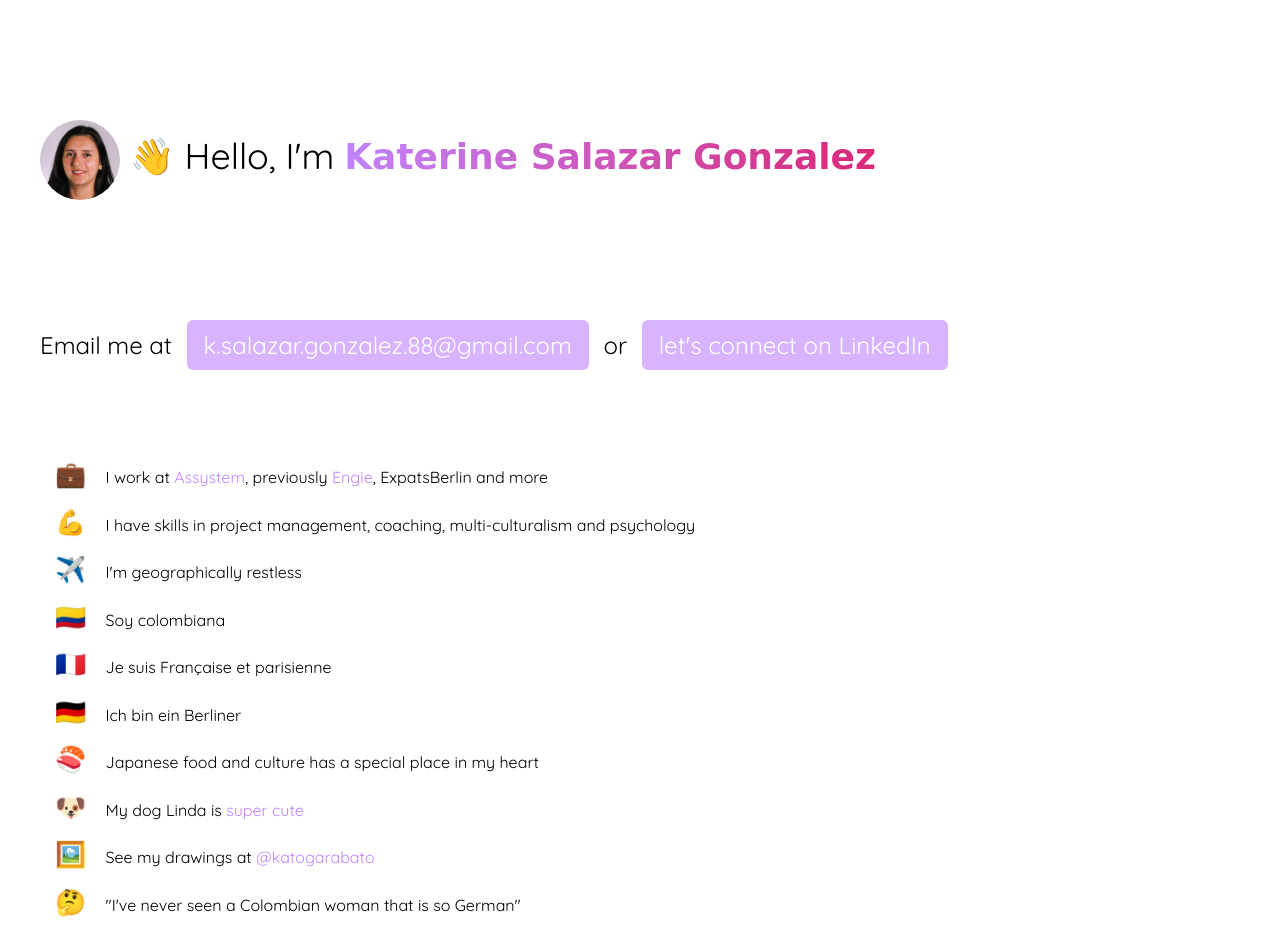
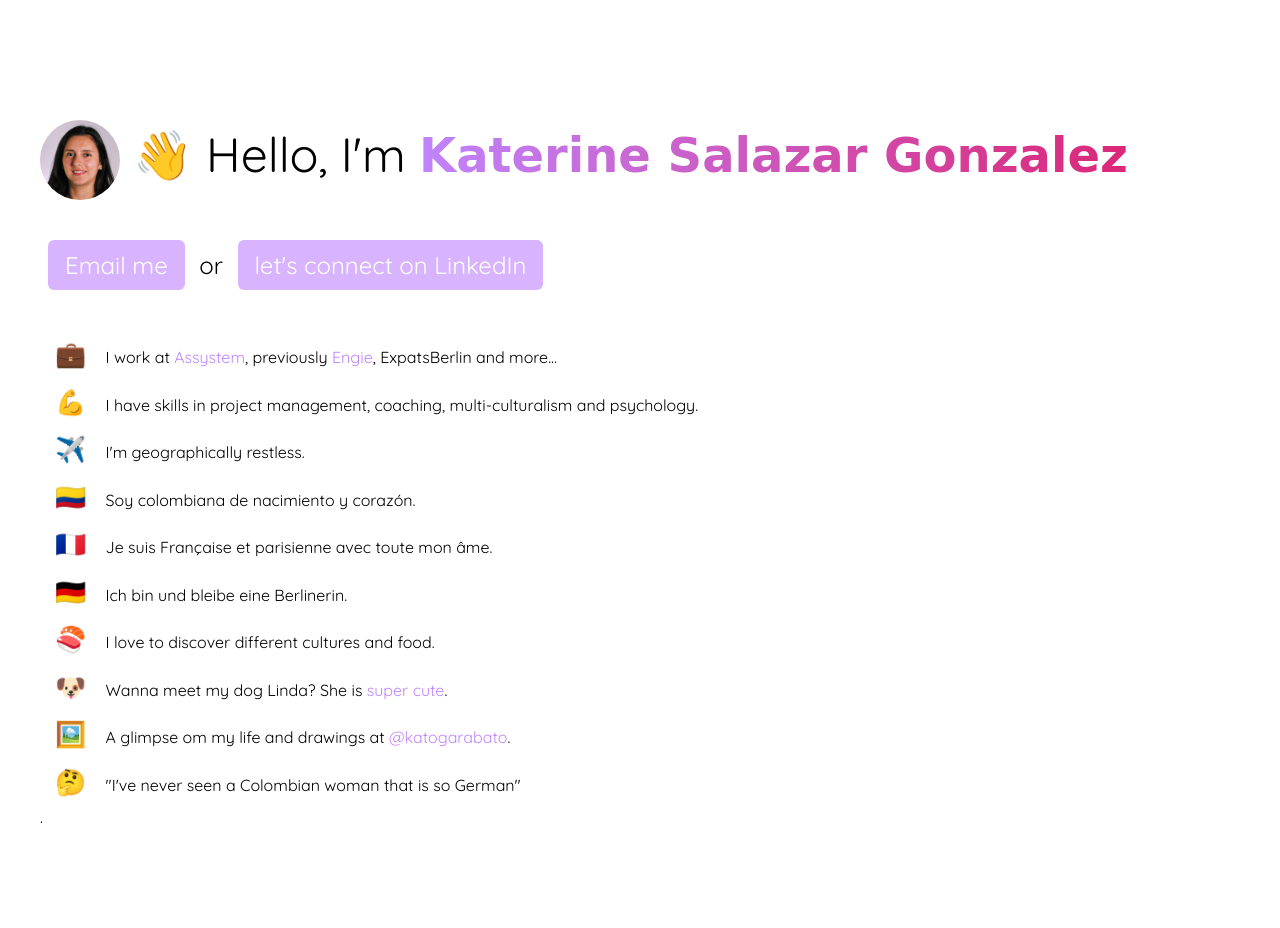
Before and after one commit to jmfayard/katerine.me, a plain HTML site: page index.html in a window 1280 px wide. After the commit the page ends 869 px from the top, so only its background shows below. Drawn offline with nearby package versions, Linux system fonts and the light colour scheme; a web font is replaced by a local one.

Commit message:
Polish website

```diff
--- a/index.html
+++ b/index.html
@@ -23,8 +23,8 @@
 
   <body>
     <div class="flex flex-col sm:p-5 md:p-10 container">
-      <div class="mb-10 py-20">
-        <h1 class="lg:text-4xl md:text-2xl xs:text-xl">
+      <div class="mb-10 pt-20">
+        <h1 class="lg:text-5xl md:text-4xl xs:text-3xl">
           <img class="inline-block h-20 w-20 rounded-full ring-2 ring-white" src="images/profile.jpg" alt="">
           👋 Hello, I'm
 
@@ -35,11 +35,9 @@
         </h1>
       </div>
 
-      <div class="mb-20 text-2xl">
-        Email me at
-
+      <div class="mb-10 text-2xl">
         <button class="mx-2 group relative justify-center rounded-md border border-transparent bg-purple-300 py-2 px-4 text-white hover:bg-purple-700 focus:outline-none focus:ring-2 focus:ring-purple-500 focus:ring-offset-2">
-          <a href="mailto:k.salazar.gonzalez.88@gmail.com" rel="nofollow">k.salazar.gonzalez.88@gmail.com</a>
+          <a href="mailto:k.salazargonzalez88@gmail.com" rel="nofollow">Email me</a>
         </button>
 
         or
@@ -61,26 +59,26 @@
             <span class="icon">💼</span> I work at
             <a href="https://www.assystem.com/en/" rel="nofollow" class="text-purple-400">Assystem</a>,
             previously <a href="https://www.engie.fr/" rel="nofollow" class="text-purple-400">Engie</a>,
-            ExpatsBerlin and more
+            ExpatsBerlin and more...
           </li>
           <li>
             <span class="icon">💪</span> I have skills in project management, coaching, multi-culturalism
-            and psychology
+            and psychology.
           </li>
-          <li><span class="icon">✈️</span> I'm geographically restless</li>
-          <li><span class="icon">🇨🇴</span> Soy colombiana</li>
-          <li><span class="icon">🇫🇷</span> Je suis Française et parisienne</li>
-          <li><span class="icon">🇩🇪</span> Ich bin ein Berliner</li>
-          <li><span class="icon">🍣</span> Japanese food and culture has a special place in my heart</li>
+          <li><span class="icon">✈️</span> I'm geographically restless.</li>
+          <li><span class="icon">🇨🇴</span> Soy colombiana de nacimiento y corazón.</li>
+          <li><span class="icon">🇫🇷</span> Je suis Française et parisienne avec toute mon âme.</li>
+          <li><span class="icon">🇩🇪</span> Ich bin und bleibe eine Berlinerin.</li>
+          <li><span class="icon">🍣</span> I love to discover different cultures and food.</li>
           <li>
-            <span class="icon">🐶</span> My dog Linda is
-            <a href="https://www.instagram.com/linda.juancho/" rel="nofollow" class="text-purple-400">super cute</a>
+            <span class="icon">🐶</span> Wanna meet my dog Linda? She is
+            <a href="https://www.instagram.com/linda.juancho/" rel="nofollow" class="text-purple-400">super cute</a>.
           </li>
           <li>
-            <span class="icon">🖼️</span> See my drawings at
-            <a href="https://www.instagram.com/katogarabato" rel="nofollow" class="text-purple-400">@katogarabato</a>
+            <span class="icon">🖼️</span> A glimpse om my life and drawings at
+            <a href="https://www.instagram.com/katogarabato" rel="nofollow" class="text-purple-400">@katogarabato</a>.
           </li>
-          <li><span class="icon">🤔</span> "I've never seen a Colombian woman that is so German"</li>
+          <li><span class="icon">🤔</span> "I've never seen a Colombian woman that is so German"</li>.
         </ul>
       </div>
     </div>
```
Also changed, not shown: 1 other file.
